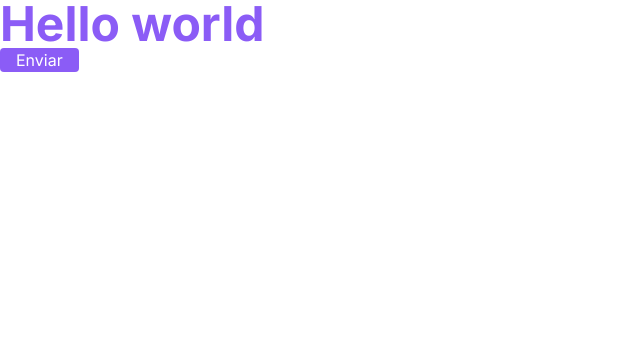
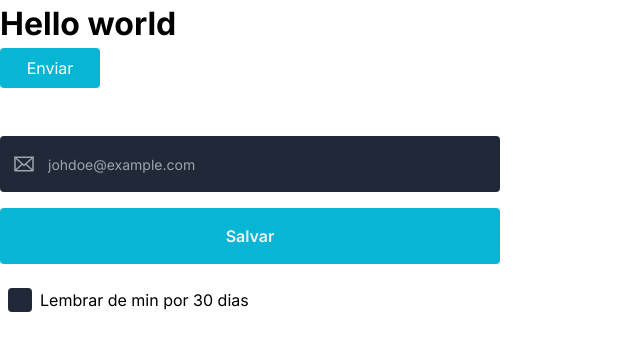
Before and after one commit to RiCharde16/react-designer-system, a React (Vite) app: page / in a window 1280 px wide. Shown: the top 350 px of the page, without its empty margins (0-640 px from the left). Built offline with nearby package versions, Linux system fonts and the light colour scheme.

Commit message:
Site Funcionando Se der merda da um reset ou clona isso PORFAVOR!!

```diff
--- a/src/App.tsx
+++ b/src/App.tsx
@@ -1,11 +1,31 @@
 import './styles/global.css'
+import {Button} from './components/button'
+import { TextInput, TextInputProps, TextInputRootprops} from './components/TextInput'
+import { Envelope } from 'phosphor-react'
+import { Checkbox } from './components/checkbox'
 
 export function App() {
 
   return (
-    <>
-      <h1 className="font-bold text-violet-500 text-5xl">Hello world</h1>
-      <button className="bg-violet-500 font-medium px-4 py-2m text-white rounded hover:bg-violet-700">Enviar</button>
-    </>
+    <main className='flex flex-col w-[500px]'>
+      <h1 className="font-bold text-2xl">Hello world</h1>
+      <button className="bg-cyan-500 font-medium px-4 py-2 w-[100px] text-white rounded hover:bg-cyan-300">Enviar</button>
+      <br/>
+      <br/>
+      {/*<Text/>*/}
+      <TextInput.Root>
+        <TextInput.Icon>
+          <Envelope/>
+        </TextInput.Icon>
+        <TextInput.Input placeholder='johdoe@example.com'
+        type='email'/>
+      </TextInput.Root>
+      <Button
+      children='Salvar  '/>
+      <div className='flex p-2'>
+        <Checkbox/>
+        <p>Lembrar de min por 30 dias</p>
+      </div>
+    </main>
   )
 }
--- /dev/null
+++ b/src/components/TextInput.tsx
@@ -0,0 +1,48 @@
+import { clsx } from 'clsx';
+import { InputHTMLAttributes, ReactNode } from 'react';
+import {Slot} from '@radix-ui/react-slot'
+
+export interface TextInputProps extends InputHTMLAttributes<HTMLInputElement>{
+    placeholder?: string;
+}
+
+export interface TextInputRootprops{
+    children: ReactNode;
+}
+
+function TextInputRoot(props: TextInputRootprops){
+    return(
+        <div className={clsx(' flex items-center gap-3 py-4 px-3 rounded bg-gray-800 focus-within:ring-2 ring-cyan-300')}>
+            {props.children}
+        </div>
+
+    )
+}
+
+export interface TextInputIconProps{
+    children: ReactNode;
+}
+
+function TextInputIcon(props: TextInputIconProps){
+    return(
+        <Slot className="w-6 h-6 text-gray-400">
+            {props.children}
+        </Slot>
+    )
+}
+// TextInputIcon.displayName = 'TextInputIcon'
+
+interface TextInputInputProps extends InputHTMLAttributes<HTMLInputElement>{
+    placeholder?: string;
+}
+
+function TextInputInput(props: TextInputInputProps){
+    return(
+        <input className="bg-transparent flex-1 text-gray-100 text-xs placeholder:text-gray-400 outline-none" {...props}/>
+    )
+}
+export const TextInput = {
+    Root: TextInputRoot,
+    Input: TextInputInput,
+    Icon: TextInputIcon,
+}
--- /dev/null
+++ b/src/components/button.tsx
@@ -0,0 +1,17 @@
+import { clsx } from 'clsx';
+import { Slot } from '@radix-ui/react-slot';
+
+interface ButtonProps {
+    size?: 'sm' | 'md' | 'lg';
+    children: string;
+    asChild?: boolean;
+  }
+
+export function Button({children, asChild}: ButtonProps){
+    const Comp = asChild? Slot : 'button';
+    return(
+        <Comp className={clsx(
+            'py-4 px-3 bg-cyan-500 rounded font-semibold my-4 text-gray-100 text-sm w-full transition-colors hover:bg-cyan-300 focus:ring-2',
+        )}>{children}</Comp>
+    )
+}
--- /dev/null
+++ b/src/components/checkbox.tsx
@@ -0,0 +1,15 @@
+import * as CheckboxPrimitive from '@radix-ui/react-checkbox'
+import {Check} from 'phosphor-react'
+
+interface CheckboxProps {}
+
+export function Checkbox({}: CheckboxProps){
+
+    return(
+        <CheckboxPrimitive.Root className='w-6 h-6 p-[2px] bg-gray-800 rounded mr-2'>
+            <CheckboxPrimitive.Indicator asChild>
+                <Check weight='bold' className="h-5 w-5 text-cyan-500"/>
+            </CheckboxPrimitive.Indicator>
+        </CheckboxPrimitive.Root>
+    )
+}
--- /dev/null
+++ b/src/components/text.tsx
@@ -0,0 +1,21 @@
+import { clsx } from 'clsx';
+import { Slot } from '@radix-ui/react-slot';
+
+interface TextProps {
+    size?: 'sm' | 'md' | 'lg';
+    children: string;
+    asChild?: boolean;
+  }
+
+export function Text({size = 'md', children, asChild}: TextProps){
+    const Comp = asChild? Slot : 'span';
+    return(
+        <Comp className={clsx('text-gray-100 font-sans',
+        {
+            'text-xs': size == 'sm',
+            'text-sm': size == 'md',
+            'text-md': size == 'lg',
+        }
+        )}>{children}</Comp>
+    )
+}
--- a/src/main.tsx
+++ b/src/main.tsx
@@ -1,6 +1,7 @@
 import React from 'react'
 import ReactDOM from 'react-dom/client'
 import {App} from './App'
+
 
 ReactDOM.createRoot(document.getElementById('root') as HTMLElement).render(
   <React.StrictMode>
--- a/tailwind.config.cjs
+++ b/tailwind.config.cjs
@@ -4,6 +4,27 @@ module.exports = {
     './src/**/*.tsx',
   ],
   theme: {
+    fontSize: {
+      xs: 14,
+      sm: 16,
+      md: 18,
+      lg: 20,
+      xl: 24,
+      '2xl': 32,
+    },
+    color: {
+      'black': '#0000',
+      'white': '#ffff',
+
+      'gray-900': '#121214',
+      'gray-800': '#202024',
+      'gray-400': '#7c7c8a',
+      'gray-200': '#e1e1e6',
+      'gray-100': '#c4c4cc',
+
+      'cyan-500': '#81d8f7',
+      'cyan-300': '#afeaff',
+    },
     extend: {
       fontFamily: {
         sans: 'Inter,sans-serif',
```
Also changed, not shown: package.json (+20 -3 lines), 1 other file (tests, documents, lock files or other folders).
